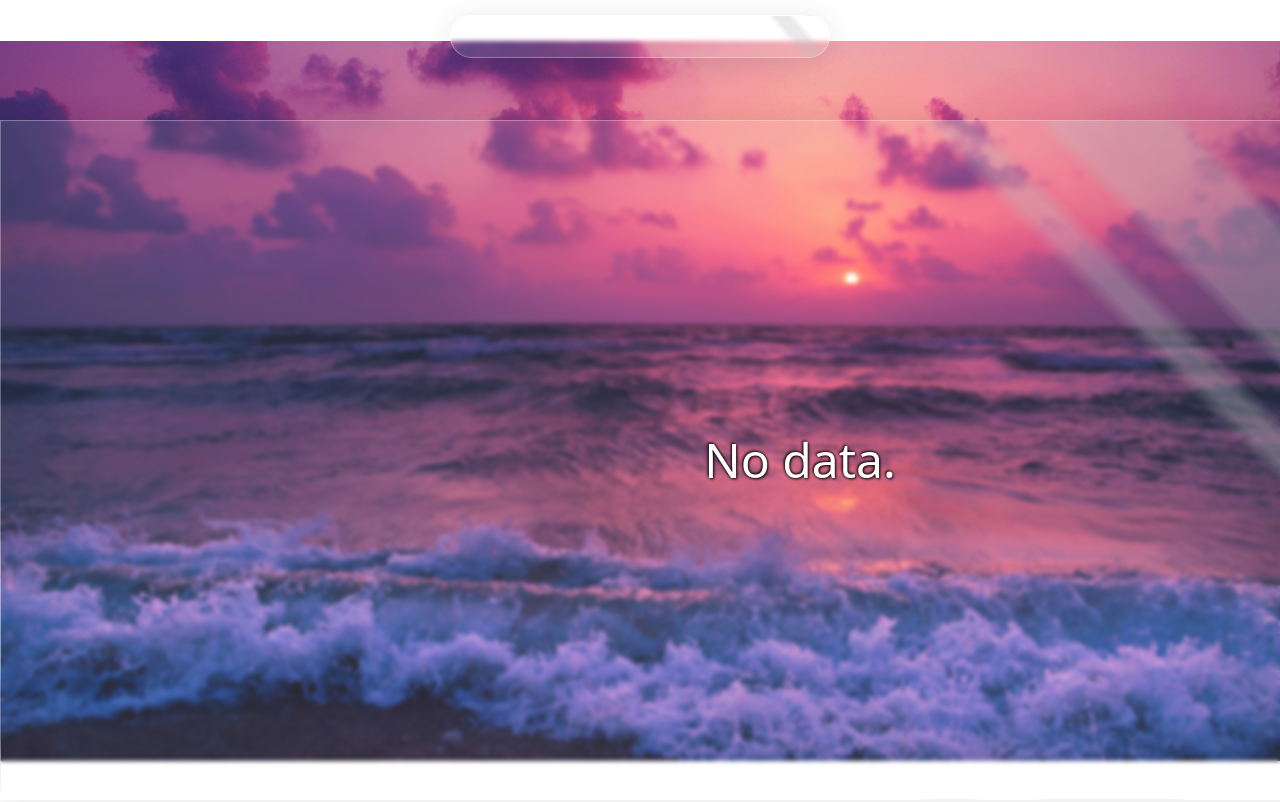
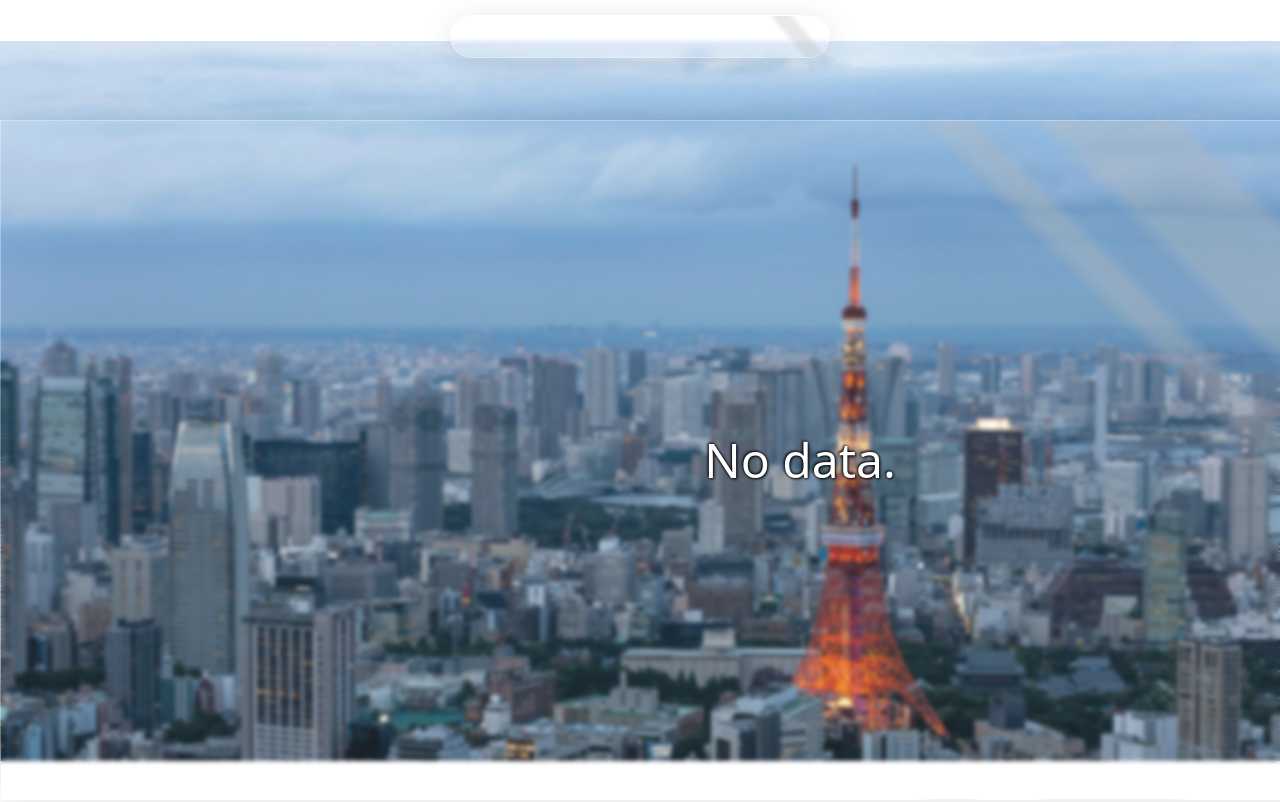
Before and after one commit to tg0xff/top-weather-app, a website built with webpack: page src/index.html in a window 1280 px wide. Shown: the top 802 px of the page. Built offline with nearby package versions, Linux system fonts and the light colour scheme.

Commit message:
Change body background image

```diff
--- a/src/style.css
+++ b/src/style.css
@@ -7,9 +7,9 @@
 body {
   font-family: system-ui, sans-serif;
   margin: 0;
-  /* Photo by Yousef Espanioly (https://unsplash.com/@yespanioly) on Unsplash (https://unsplash.com/photos/seashore-DA_tplYgTow) */
+  /* Photo by Riccardo Chiarini (https://unsplash.com/@riccardoch) on Unsplash (https://unsplash.com/photos/tokyo-tower-6hLxUdfmaKs) */
   background: no-repeat center/100%
-    url("./yousef-espanioly-DA_tplYgTow-unsplash-cropped-scaled.jpg");
+    url("./riccardo-chiarini-6hLxUdfmaKs-unsplash-cropped-scaled.jpg");
 }
 
 div.search {
```
Also changed, not shown: src/riccardo-chiarini-6hLxUdfmaKs-unsplash-cropped-scaled.jpg (added), src/yousef-espanioly-DA_tplYgTow-unsplash-cropped-scaled.jpg (deleted).
